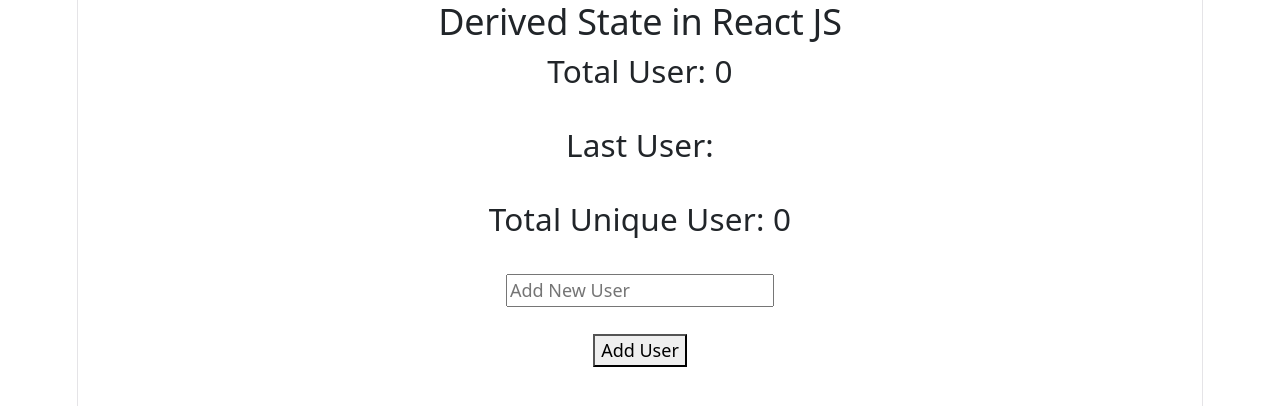
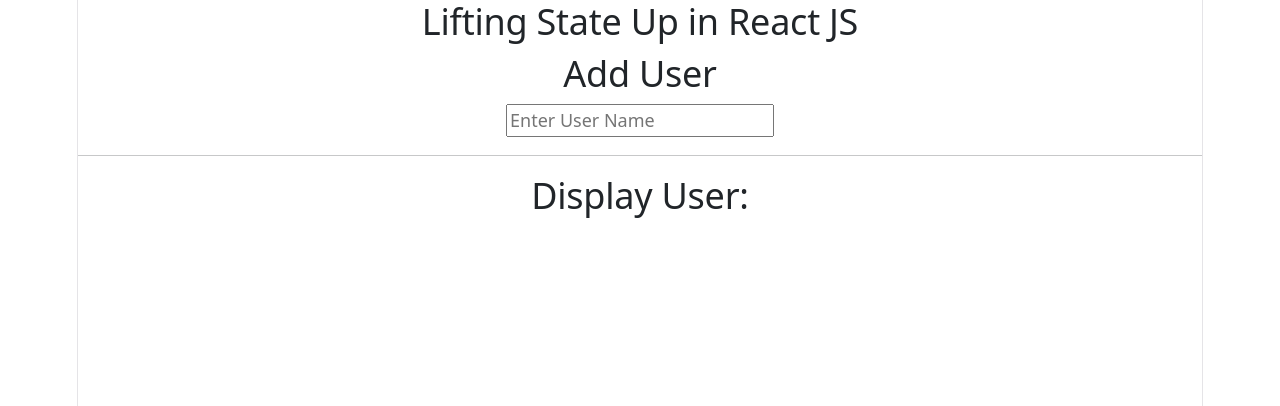
Before and after one commit to vivek2991/react-demo, a React (Vite) app: page / in a window 1280 px wide. Shown: the top 406 px of the page. Built offline with nearby package versions, Linux system fonts and the light colour scheme.

Commit message:
Lifting State Up in React JS- App-35, AddUser-35, DisplayUser-35

```diff
--- /dev/null
+++ b/src/AddUser-35.jsx
@@ -0,0 +1,13 @@
+function AddUser35({setUser}) {
+
+
+    return (
+        <div>
+            <h2>Add User</h2>
+            <input type="text" onChange={(event)=>setUser(event.target.value)} placeholder="Enter User Name"/>
+            <hr />
+        </div>
+    )
+}
+
+export default AddUser35
--- a/src/App-35.jsx
+++ b/src/App-35.jsx
@@ -1,7 +1,15 @@
+import AddUser35 from "./AddUser-35"
+import DisplayUser35 from "./DisplayUsers-35"
+import { useState } from "react"
+
 function App35() {
+
+    const [user, setUser] = useState('');
     return (
         <div>
-            <h2>in React JS</h2>
+            <h2>Lifting State Up in React JS</h2>
+            <AddUser35 setUser={setUser}/>
+            <DisplayUser35 user={user}/>
         </div>
     )
 }
--- /dev/null
+++ b/src/DisplayUsers-35.jsx
@@ -0,0 +1,9 @@
+function DisplayUser35({user}) {
+    return (
+        <div>
+            <h2>Display User: {user}</h2>
+        </div>
+    )
+}
+
+export default DisplayUser35
--- a/src/main.jsx
+++ b/src/main.jsx
@@ -150,10 +150,10 @@
     {/* <App33 /> */}
 
     {/* Derived State in React JS */}
-    <App34 />
+    {/* <App34 /> */}
 
-    {/* Keep your Components pure in React JS */}
-    {/* <App35 /> */}
+    {/* Lifting State Up in React JS */}
+    <App35 />
 
     {/* Keep your Components pure in React JS */}
     {/* <App36 /> */}
```
